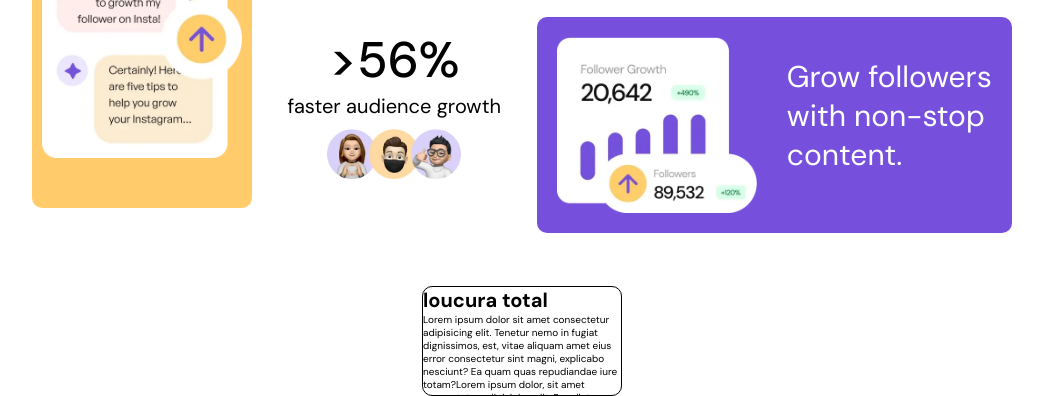
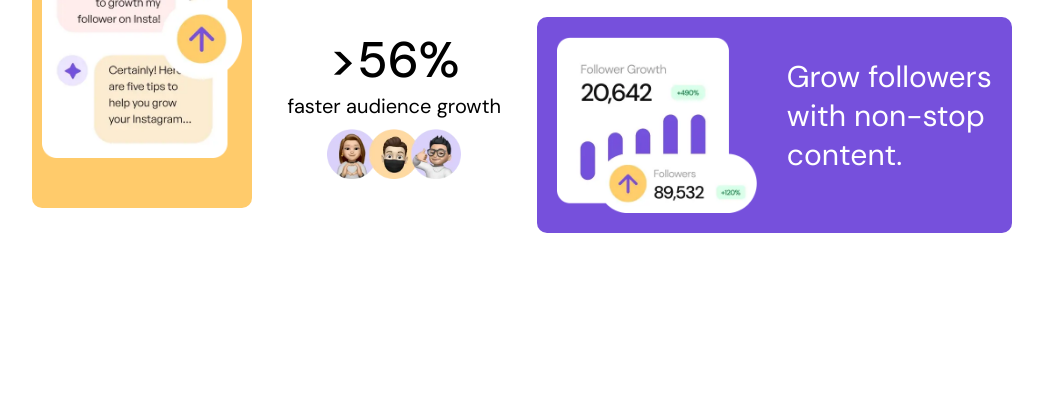
Before and after one commit to wiarley-sena/grade-de-bento, a plain HTML site: page index.html in a window 1280 px wide. Shown: the part 708-1104 px from the top of the page, without its empty margins (118-1161 px from the left). Drawn offline with Linux system fonts and the light colour scheme.

Commit message:
retirei a div que tinha colocado só pra testar o overflow

```diff
--- a/index.html
+++ b/index.html
@@ -71,17 +71,6 @@
 
     </div>
     </main>
-<br><br><br><br><br><br><br><br>
-
-
-
-    <div class="container-33">
-    <div class="over">
-        <h1>loucura total</h1>
-        <p>Lorem ipsum dolor sit amet consectetur adipisicing elit. Tenetur nemo in fugiat dignissimos, est, vitae aliquam amet eius error consectetur sint magni, explicabo nesciunt? Ea quam quas repudiandae iure totam?Lorem ipsum dolor, sit amet consectetur adipisicing elit. Repellat deserunt quam dolores quibusdam ullam molestiae esse ipsum reprehenderit, hic odio, quia nihil aspernatur similique omnis ut nemo illum obcaecati a!</p>
-    </div>
-    </div>
-</body>
 
 </html>
 
--- a/src/css/style.css
+++ b/src/css/style.css
@@ -219,20 +219,3 @@ html {
 .principal{
     padding: 10px 10px;
 }
-
-
-
-
-.container-33 {
-    display: flex;
-    justify-content: center;
-    align-items: center;
-}
-
-.over {
-    width: 200px;
-    height: 110px;
-    border: 1px solid black;
-    display: block;
-    overflow: hidden;
-}
```
